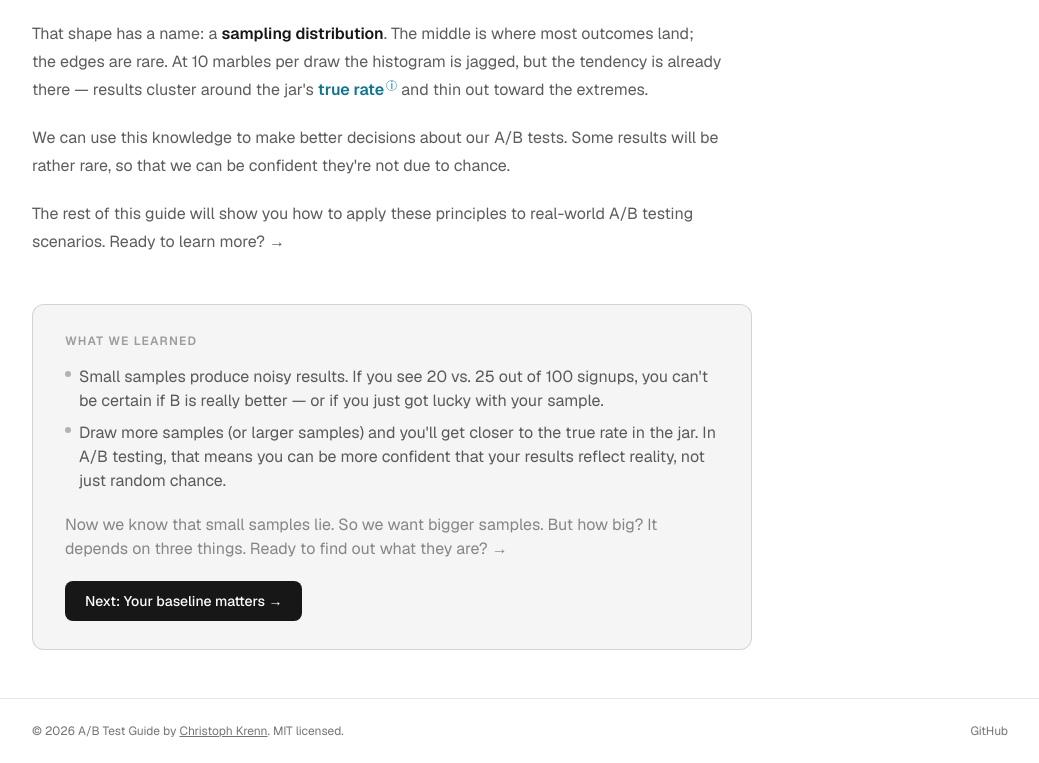
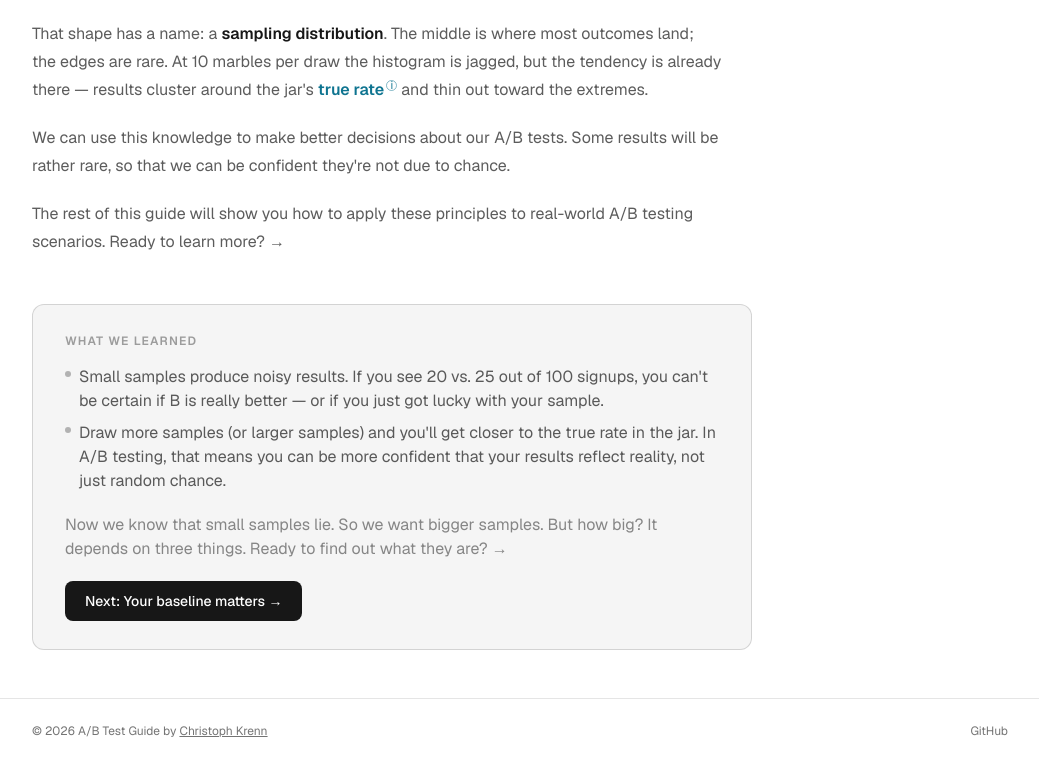
Before and after one commit to codedebugrepeat/ab-test-guide, a Next.js app: page /why-small-samples-lie in a window 1280 px wide. Shown: the part 4555-5318 px from the top of the page, without its empty margins (120-1159 px from the left). Built offline with nearby package versions, Linux system fonts and the light colour scheme.

Commit message:
Simplify footer

```diff
--- a/components/site-footer.tsx
+++ b/components/site-footer.tsx
@@ -15,7 +15,6 @@ export function SiteFooter() {
           >
             {siteConfig.author.name}
           </a>
-          . MIT licensed.
         </p>
         <a
           href={siteConfig.githubUrl}
```
